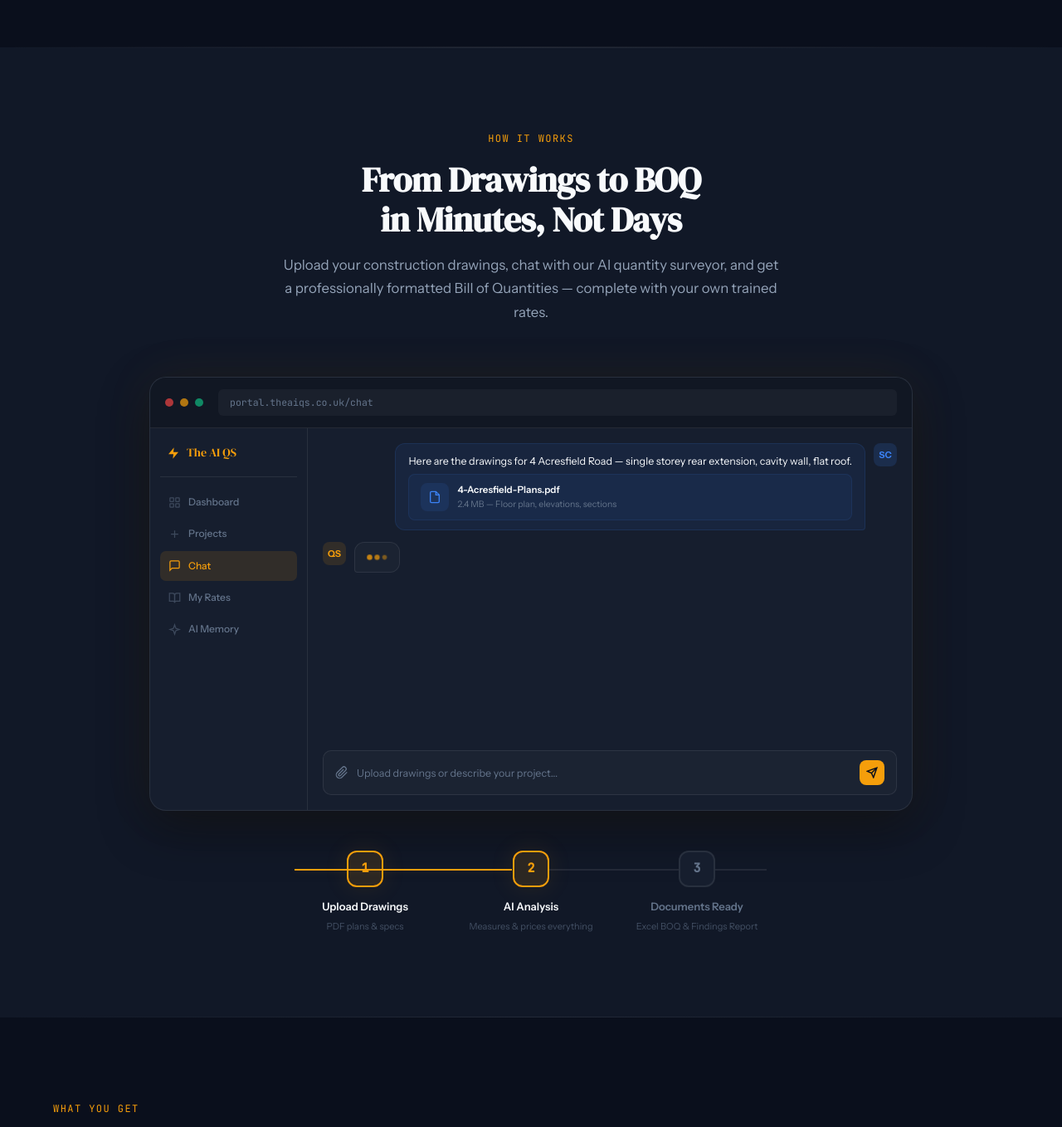
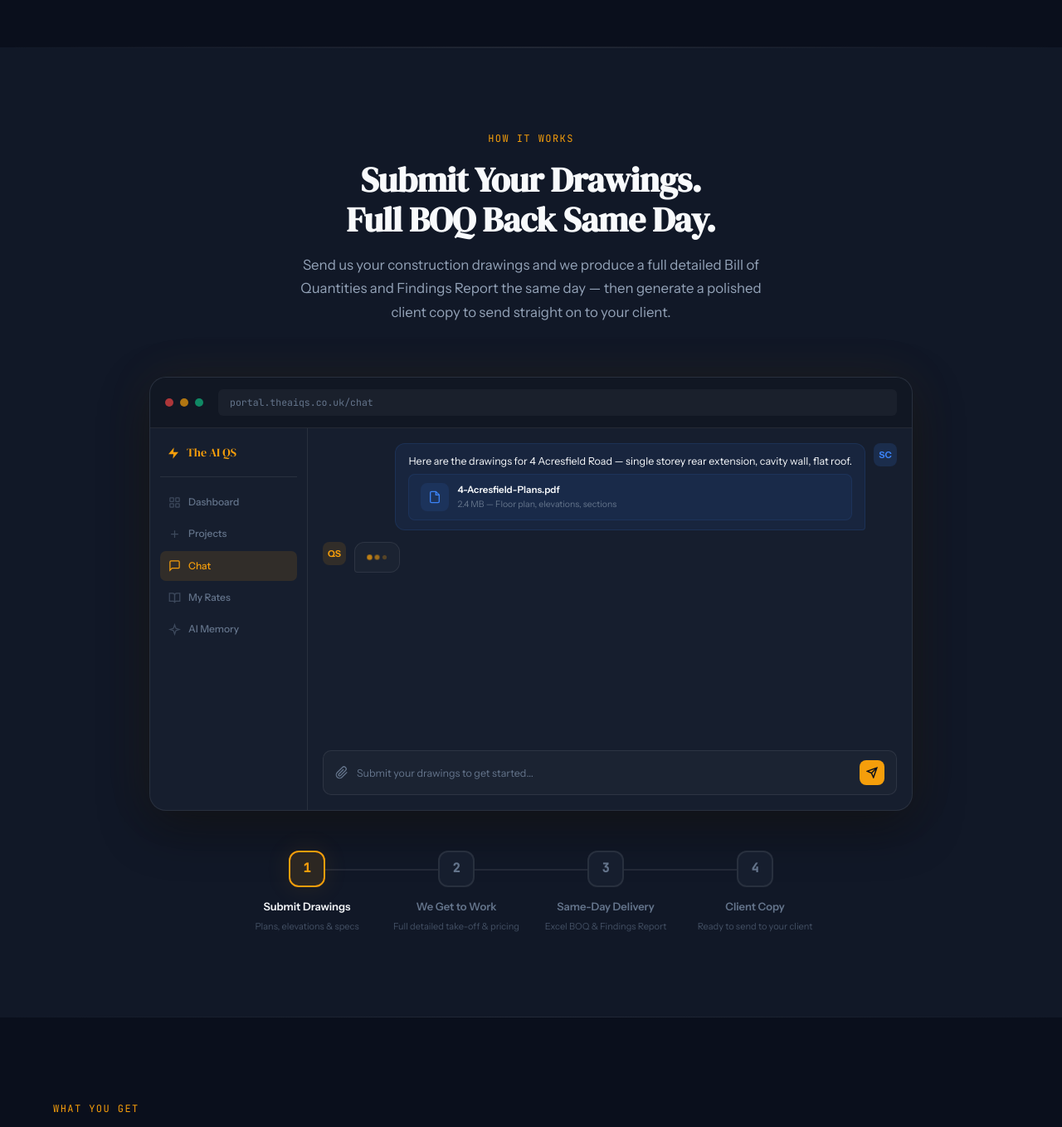
Before and after one commit to stephen99-dot/aiqs-portal, a PHP site: page /homepage-default.php in a window 1280 px wide. Shown: the part 1879-3237 px from the top of the page at 83% size. Run offline with PHP 8.4, Linux system fonts and the light colour scheme; some libraries are stand-ins or nearby versions.

Commit message:
Rework homepage demo animation around new submission workflow
Replace the instant-AI-chat demo with the real service flow: submit
drawings, our QS team produces the full detailed BOQ and Findings
Report the same day, then the client generates a client copy to send
on to their own client.

- New 4-step progress row (Submit / We Get to Work / Same-Day
  Delivery / Client Copy) with a third connector
- 'Later that day' time-skip divider and an 'In production' status
  chip in the chat sequence
- Client-copy generation beat with purple PDF download button
- Updated How It Works heading, sub-copy and input placeholder

Co-Authored-By: Claude Fable 5 <noreply@anthropic.com>
Claude-Session: https://claude.ai/code/session_01XQp8cn9o3BVsgDkF68Bk8x

```diff
--- a/homepage-default.php
+++ b/homepage-default.php
@@ -314,21 +314,28 @@ body { font-family: var(--font-body); background: var(--bg-primary); color: var(
 .demo-dl-btn { display: flex; align-items: center; gap: 5px; padding: 7px 12px; border-radius: 7px; font-size: 11px; font-weight: 600; border: none; }
 .demo-dl-btn.xl { background: rgba(16,185,129,0.08); border: 1px solid rgba(16,185,129,0.15); color: #10B981; }
 .demo-dl-btn.wd { background: rgba(59,130,246,0.08); border: 1px solid rgba(59,130,246,0.15); color: #3B82F6; }
+.demo-dl-btn.cc { background: rgba(168,85,247,0.08); border: 1px solid rgba(168,85,247,0.15); color: #A855F7; }
+.demo-status { display: inline-flex; align-items: center; gap: 7px; margin-top: 10px; padding: 6px 12px; border-radius: 7px; background: rgba(245,158,11,0.08); border: 1px solid rgba(245,158,11,0.15); font-size: 11px; font-weight: 600; color: var(--accent); }
+.demo-status-dot { width: 6px; height: 6px; border-radius: 50%; background: var(--accent); animation: demoPulse 1.4s ease infinite; }
+.demo-timeskip { display: flex; align-items: center; gap: 10px; align-self: stretch; max-width: 100%; margin: 2px 0; }
+.demo-timeskip::before, .demo-timeskip::after { content: ''; flex: 1; height: 1px; background: var(--border); }
+.demo-timeskip span { font-family: var(--font-mono); font-size: 9.5px; color: var(--text-muted); text-transform: uppercase; letter-spacing: 0.08em; white-space: nowrap; }
 .demo-input-bar { display: flex; align-items: center; gap: 10px; padding: 11px 14px; margin-top: 14px; border-radius: 10px; background: rgba(255,255,255,0.025); border: 1px solid var(--border); }
 .demo-input-bar input { flex: 1; background: none; border: none; outline: none; color: var(--text-primary); font-family: var(--font-body); font-size: 12.5px; }
 .demo-input-bar input::placeholder { color: var(--text-muted); }
 .demo-send { width: 30px; height: 30px; border-radius: 8px; background: var(--accent); border: none; display: flex; align-items: center; justify-content: center; flex-shrink: 0; }
 .demo-send svg { width: 14px; height: 14px; color: var(--bg-primary); }
 .demo-steps { display: flex; justify-content: center; margin-top: 48px; position: relative; }
-.demo-step { display: flex; flex-direction: column; align-items: center; width: 200px; position: relative; z-index: 1; }
+.demo-step { display: flex; flex-direction: column; align-items: center; width: 180px; position: relative; z-index: 1; }
 .demo-step-num { width: 44px; height: 44px; border-radius: 12px; display: flex; align-items: center; justify-content: center; font-size: 15px; font-weight: 700; font-family: var(--font-mono); background: var(--bg-card); border: 2px solid var(--border); color: var(--text-muted); transition: all 0.6s ease; z-index: 2; position: relative; }
 .demo-step.done .demo-step-num { background: rgba(245,158,11,0.12); border-color: var(--accent); color: var(--accent); box-shadow: 0 0 30px rgba(245,158,11,0.1); }
 .demo-step-label { margin-top: 12px; font-size: 13px; font-weight: 600; color: var(--text-muted); transition: color 0.6s; }
 .demo-step.done .demo-step-label { color: var(--text-primary); }
 .demo-step-desc { margin-top: 4px; font-size: 11px; color: var(--text-muted); text-align: center; opacity: 0.6; }
 .demo-connector { position: absolute; top: 22px; height: 2px; background: var(--border); z-index: 0; transition: all 0.6s; }
-.demo-connector.c1 { left: calc(16.6% + 22px); width: calc(33.3% - 44px); }
-.demo-connector.c2 { left: calc(50% + 22px); width: calc(33.3% - 44px); }
+.demo-connector.c1 { left: calc(50% - 270px + 22px); width: 136px; }
+.demo-connector.c2 { left: calc(50% - 90px + 22px); width: 136px; }
+.demo-connector.c3 { left: calc(50% + 90px + 22px); width: 136px; }
 .demo-connector.done { background: var(--accent); box-shadow: 0 0 12px rgba(245,158,11,0.15); }
 .deliverables { padding: 100px 0; position: relative; }
 .del-grid { display: grid; grid-template-columns: 1fr 1fr; gap: 24px; margin-top: 56px; }
@@ -631,8 +638,8 @@ body { font-family: var(--font-body); background: var(--bg-primary); color: var(
   <div class="container">
     <div class="how-header">
       <div class="section-label">How It Works</div>
-      <h2 class="section-title">From Drawings to BOQ<br>in Minutes, Not Days</h2>
-      <p class="section-sub">Upload your construction drawings, chat with our AI quantity surveyor, and get a professionally formatted Bill of Quantities — complete with your own trained rates.</p>
+      <h2 class="section-title">Submit Your Drawings.<br>Full BOQ Back Same Day.</h2>
+      <p class="section-sub">Send us your construction drawings and we produce a full detailed Bill of Quantities and Findings Report the same day — then generate a polished client copy to send straight on to your client.</p>
     </div>
     <div class="demo-stage" id="demoStage">
       <div class="demo-browser">
@@ -653,7 +660,7 @@ body { font-family: var(--font-body); background: var(--bg-primary); color: var(
             <div class="demo-messages" id="demoMessages"></div>
             <div class="demo-input-bar">
               <svg width="16" height="16" viewBox="0 0 24 24" fill="none" stroke="currentColor" stroke-width="2" style="color:var(--text-muted);flex-shrink:0"><path d="M21.44 11.05l-9.19 9.19a6 6 0 01-8.49-8.49l9.19-9.19a4 4 0 015.66 5.66l-9.2 9.19a2 2 0 01-2.83-2.83l8.49-8.48"/></svg>
-              <input type="text" placeholder="Upload drawings or describe your project..." id="demoInput" readonly>
+              <input type="text" placeholder="Submit your drawings to get started..." id="demoInput" readonly>
               <div class="demo-send"><svg viewBox="0 0 24 24" fill="none" stroke="currentColor" stroke-width="2.5"><path d="M22 2L11 13M22 2l-7 20-4-9-9-4 20-7z"/></svg></div>
             </div>
           </div>
@@ -662,9 +669,11 @@ body { font-family: var(--font-body); background: var(--bg-primary); color: var(
       <div class="demo-steps" id="demoSteps">
         <div class="demo-connector c1" id="dConn1"></div>
         <div class="demo-connector c2" id="dConn2"></div>
-        <div class="demo-step" id="dStep1"><div class="demo-step-num">1</div><div class="demo-step-label">Upload Drawings</div><div class="demo-step-desc">PDF plans & specs</div></div>
-        <div class="demo-step" id="dStep2"><div class="demo-step-num">2</div><div class="demo-step-label">AI Analysis</div><div class="demo-step-desc">Measures & prices everything</div></div>
-        <div class="demo-step" id="dStep3"><div class="demo-step-num">3</div><div class="demo-step-label">Documents Ready</div><div class="demo-step-desc">Excel BOQ & Findings Report</div></div>
+        <div class="demo-connector c3" id="dConn3"></div>
+        <div class="demo-step" id="dStep1"><div class="demo-step-num">1</div><div class="demo-step-label">Submit Drawings</div><div class="demo-step-desc">Plans, elevations & specs</div></div>
+        <div class="demo-step" id="dStep2"><div class="demo-step-num">2</div><div class="demo-step-label">We Get to Work</div><div class="demo-step-desc">Full detailed take-off & pricing</div></div>
+        <div class="demo-step" id="dStep3"><div class="demo-step-num">3</div><div class="demo-step-label">Same-Day Delivery</div><div class="demo-step-desc">Excel BOQ & Findings Report</div></div>
+        <div class="demo-step" id="dStep4"><div class="demo-step-num">4</div><div class="demo-step-label">Client Copy</div><div class="demo-step-desc">Ready to send to your client</div></div>
       </div>
     </div>
   </div>
@@ -1050,8 +1059,14 @@ document.addEventListener('click', function(e) {
       else { clearInterval(iv); setTimeout(function() { inputEl.value = ''; resolve(); }, 300); } }, 35); }); }
   function markStep(n) { document.getElementById('dStep' + n).classList.add('done');
     if (n > 1) document.getElementById('dConn' + (n - 1)).classList.add('done'); }
-  function resetSteps() { [1,2,3].forEach(function(n) { document.getElementById('dStep' + n).classList.remove('done'); });
-    [1,2].forEach(function(n) { document.getElementById('dConn' + n).classList.remove('done'); }); }
+  function resetSteps() { [1,2,3,4].forEach(function(n) { document.getElementById('dStep' + n).classList.remove('done'); });
+    [1,2,3].forEach(function(n) { document.getElementById('dConn' + n).classList.remove('done'); }); }
+  function addTimeskip(text) {
+    var div = document.createElement('div'); div.className = 'demo-timeskip';
+    div.innerHTML = '<span>' + text + '</span>';
+    div.style.opacity = '0'; div.style.transform = 'translateY(10px)'; chat.appendChild(div);
+    requestAnimationFrame(function() { div.style.transition = 'opacity 0.5s ease, transform 0.5s ease'; div.style.opacity = '1'; div.style.transform = 'translateY(0)'; });
+    chat.scrollTop = chat.scrollHeight; }
   var boqHTML = '<div class="demo-boq"><div class="demo-boq-hdr"><span>Item</span><span>Description</span><span>Unit</span><span>Qty</span><span>Total</span></div>'
     + '<div class="demo-boq-row sec">3. Substructure</div>'
     + '<div class="demo-boq-row"><span>3.1</span><span>Strip foundations 600×250 <span class="demo-rbadge v">Verified</span></span><span>m</span><span>18.4</span><span>£1,601</span></div>'
@@ -1063,22 +1078,27 @@ document.addEventListener('click', function(e) {
     + '<div class="demo-boq-row sub"><span></span><span></span><span></span><span></span><span>£67,284</span></div></div>';
   var dlHTML = '<div class="demo-dl"><div class="demo-dl-btn xl"><svg width="12" height="12" viewBox="0 0 24 24" fill="none" stroke="currentColor" stroke-width="2"><path d="M14 2H6a2 2 0 00-2 2v16a2 2 0 002 2h12a2 2 0 002-2V8z"/><path d="M14 2v6h6M8 13h2M8 17h2M14 13h2M14 17h2"/></svg> BOQ-4-Acresfield.xlsx</div>'
     + '<div class="demo-dl-btn wd"><svg width="12" height="12" viewBox="0 0 24 24" fill="none" stroke="currentColor" stroke-width="2"><path d="M14 2H6a2 2 0 00-2 2v16a2 2 0 002 2h12a2 2 0 002-2V8z"/><path d="M14 2v6h6M16 13H8M16 17H8M10 9H8"/></svg> Findings-Report.docx</div></div>';
+  var ccHTML = '<div class="demo-dl"><div class="demo-dl-btn cc"><svg width="12" height="12" viewBox="0 0 24 24" fill="none" stroke="currentColor" stroke-width="2"><path d="M14 2H6a2 2 0 00-2 2v16a2 2 0 002 2h12a2 2 0 002-2V8z"/><path d="M14 2v6h6"/><path d="M9 15l2 2 4-4"/></svg> Client-Copy-4-Acresfield.pdf</div></div>';
   async function runDemo() { chat.innerHTML = ''; resetSteps(); await sleep(800);
-    await typeInput('Here are the drawings for 4 Acresfield Road');
+    await typeInput('Sending over the drawings for 4 Acresfield Road');
     addMsg('user', 'Here are the drawings for 4 Acresfield Road — single storey rear extension, cavity wall, flat roof.'
       + '<div class="demo-upload"><div class="demo-upload-icon"><svg viewBox="0 0 24 24" fill="none" stroke="currentColor" stroke-width="2"><path d="M14 2H6a2 2 0 00-2 2v16a2 2 0 002 2h12a2 2 0 002-2V8z"/><path d="M14 2v6h6"/></svg></div>'
       + '<div><div class="demo-upload-name">4-Acresfield-Plans.pdf</div><div class="demo-upload-size">2.4 MB — Floor plan, elevations, sections</div></div></div>');
     markStep(1); await sleep(1400);
-    addTyping(); markStep(2); await sleep(3000); removeTyping();
-    addMsg('ai', 'I’ve measured the extension at approximately 24.0m² ground floor area with cavity wall construction to three elevations and a flat roof with parapet detail.'
-      + '<br><br>External walls total 42.6m² net of openings. I’ve assumed strip foundations at 600×250mm, 18.4m run, with a 150mm reinforced concrete slab.'
-      + '<br><br>The total net construction cost comes to <strong>£67,284</strong> with 7.5% contingency and 12% OH&P bringing it to <strong style="color:var(--accent)">£80,856 excluding VAT</strong>.'
-      + '<br><br>86 line items across 15 sections. 34 items used your verified rates, the remainder use current UK generic rates.');
-    await sleep(2200);
-    await typeInput('Generate documents'); addMsg('user', 'Generate documents'); await sleep(900);
-    addTyping(); await sleep(2400); removeTyping(); markStep(3);
-    addMsg('ai', 'Your documents have been generated for <strong>4 Acresfield Road</strong>. 86 line items across 15 sections, total project value £80,856 (excl. VAT).'
-      + '<br><br>Download your Excel BOQ and Findings Report below.' + boqHTML + dlHTML);
+    addTyping(); await sleep(2200); removeTyping(); markStep(2);
+    addMsg('ai', 'Thanks — your drawings for <strong>4 Acresfield Road</strong> have been received and are with our QS team now.'
+      + '<br><br>We’re producing your full detailed Bill of Quantities and Findings Report — every element measured, priced with current UK rates, and sense-checked before delivery.'
+      + '<div class="demo-status"><span class="demo-status-dot"></span> In production — delivery today</div>');
+    await sleep(2400);
+    addTimeskip('Later that day — 3:47pm'); await sleep(1400);
+    addTyping(); await sleep(2200); removeTyping(); markStep(3);
+    addMsg('ai', 'Your documents for <strong>4 Acresfield Road</strong> are ready.'
+      + '<br><br>Full detailed BOQ — 86 line items across 15 sections — plus a Findings Report covering scope, assumptions and risk flags. Total project value <strong style="color:var(--accent)">£80,856 excluding VAT</strong>.'
+      + boqHTML + dlHTML);
+    await sleep(3200);
+    await typeInput('Generate a client copy'); addMsg('user', 'Generate a client copy'); await sleep(900);
+    addTyping(); await sleep(2200); removeTyping(); markStep(4);
+    addMsg('ai', 'Client copy generated — a clean, presentation-ready version with summary pricing, ready to send straight to your client.' + ccHTML);
     await sleep(9000);
     if (AIQS_REDUCE_MOTION) return;
     if (stageVisible && !document.hidden) { runDemo(); } else { pendingRestart = true; } }
```
